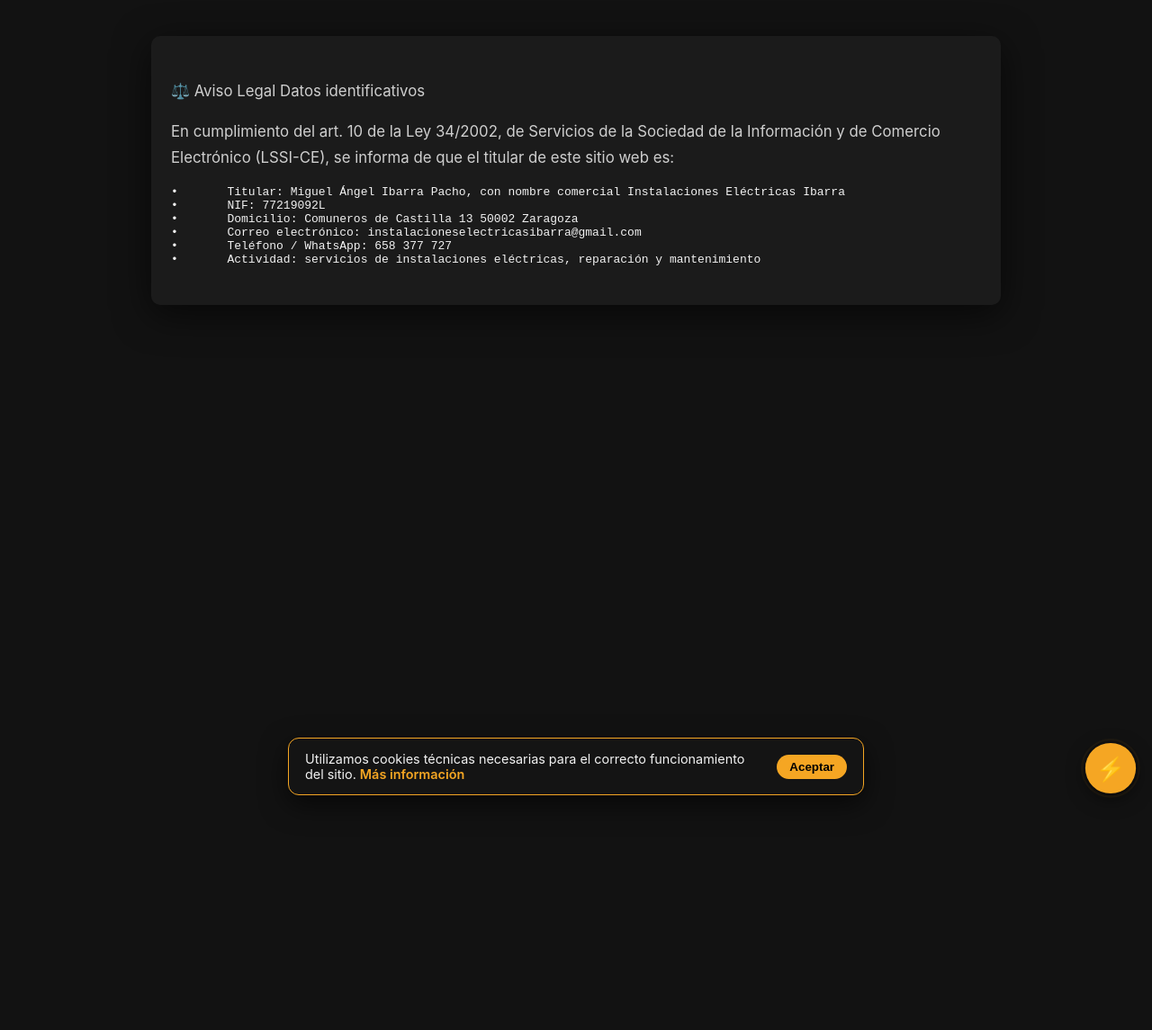
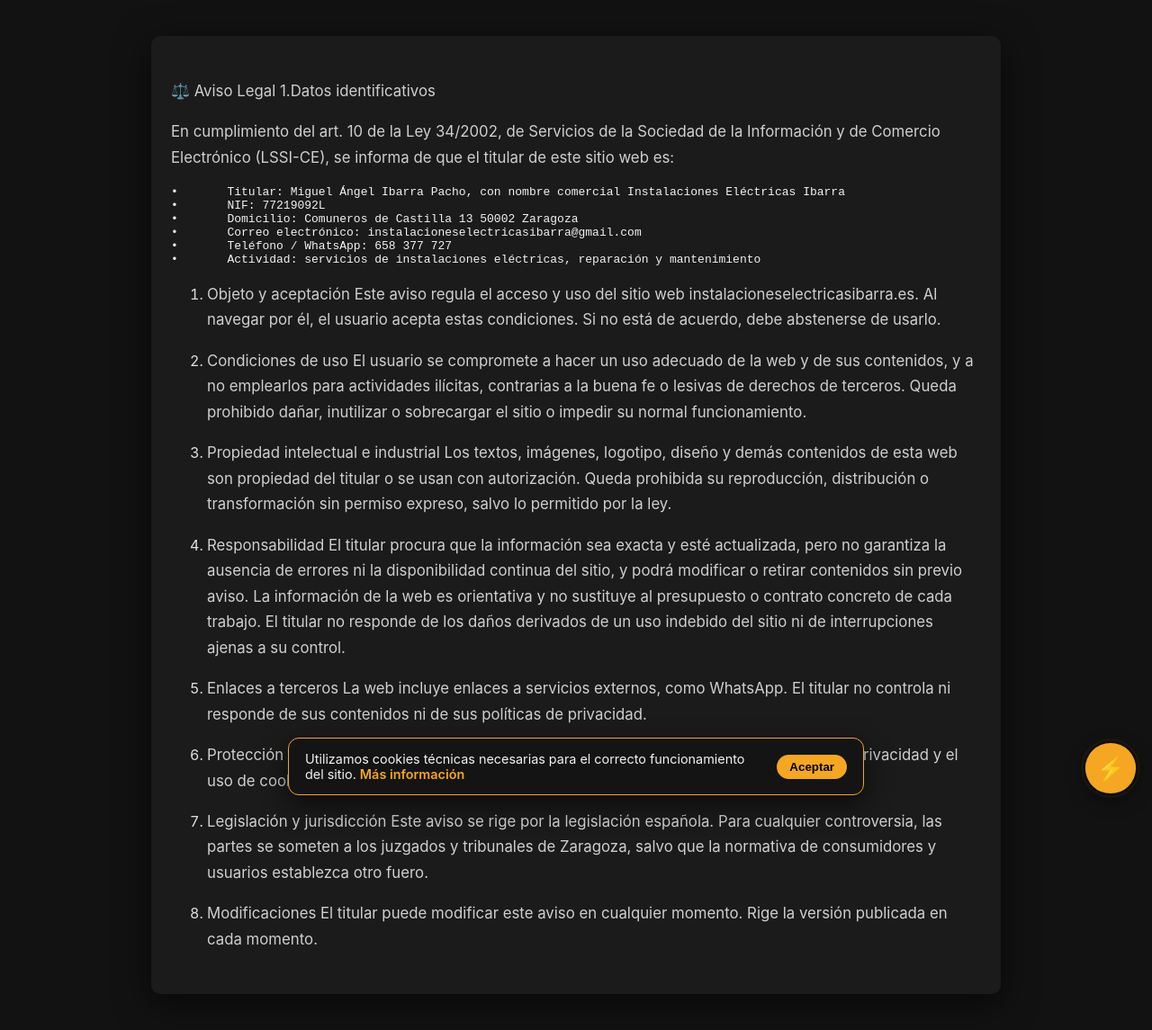
Before and after one commit to instalaciones-electricas-ibarra/Instalaciones-Electricas-Ibarra, a Jekyll site: the page built from aviso-legal.md, in a window 1280 px wide. Shown: the whole page at 90% size. Built offline with Jekyll 4.4.1, drawn with Linux system fonts in a browser that asks for light colours; our own code applies the rules of GitHub Pages for plain Markdown files; before the commit the page ends 900 px from its top, so only the background shows below that.

Commit message:
Update aviso-legal.md

```diff
--- a/aviso-legal.md
+++ b/aviso-legal.md
@@ -1,5 +1,5 @@
 ⚖️ Aviso Legal
-Datos identificativos
+1.Datos identificativos
 
 En cumplimiento del art. 10 de la Ley 34/2002, de Servicios de la Sociedad de la Información y de Comercio Electrónico (LSSI-CE), se informa de que el titular de este sitio web es:
 
@@ -9,3 +9,27 @@ En cumplimiento del art. 10 de la Ley 34/2002, de Servicios de la Sociedad de la
 	•	Correo electrónico: instalacioneselectricasibarra@gmail.com
 	•	Teléfono / WhatsApp: 658 377 727
 	•	Actividad: servicios de instalaciones eléctricas, reparación y mantenimiento
+
+2. Objeto y aceptación
+	Este aviso regula el acceso y uso del sitio web instalacioneselectricasibarra.es. Al navegar por él, el usuario acepta estas condiciones. Si no está de acuerdo, debe abstenerse de usarlo.
+
+3. Condiciones de uso
+	El usuario se compromete a hacer un uso adecuado de la web y de sus contenidos, y a no emplearlos para actividades ilícitas, contrarias a la buena fe o lesivas de derechos de terceros. Queda prohibido dañar, inutilizar o sobrecargar el sitio o impedir su normal funcionamiento.
+
+4. Propiedad intelectual e industrial
+	Los textos, imágenes, logotipo, diseño y demás contenidos de esta web son propiedad del titular o se usan con autorización. Queda prohibida su reproducción, distribución o transformación sin permiso expreso, salvo lo 		permitido por la ley.
+
+5. Responsabilidad
+	El titular procura que la información sea exacta y esté actualizada, pero no garantiza la ausencia de errores ni la disponibilidad continua del sitio, y podrá modificar o retirar contenidos sin previo aviso. La 	información de la web es orientativa y no sustituye al presupuesto o contrato concreto de cada trabajo. El titular no responde de los daños derivados de un uso indebido del sitio ni de interrupciones ajenas a su control.
+
+6. Enlaces a terceros
+	La web incluye enlaces a servicios externos, como WhatsApp. El titular no controla ni responde de sus contenidos ni de sus políticas de privacidad.
+
+7. Protección de datos y cookies
+	El tratamiento de datos personales se rige por la Política de Privacidad y el uso de cookies por la Política de Cookies.
+
+8. Legislación y jurisdicción
+	Este aviso se rige por la legislación española. Para cualquier controversia, las partes se someten a los juzgados y tribunales de Zaragoza, salvo que la normativa de consumidores y usuarios establezca otro fuero.
+
+9. Modificaciones
+	El titular puede modificar este aviso en cualquier momento. Rige la versión publicada en cada momento.
```
